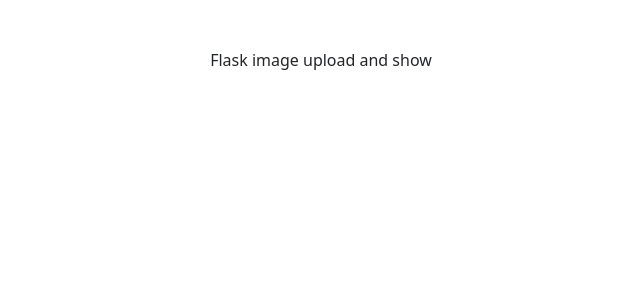
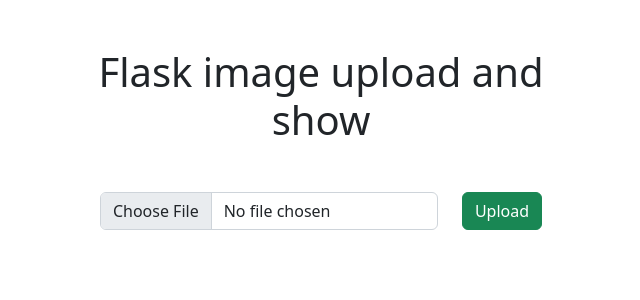
Before and after one commit to rashmi-carol-dsouza/balloon-detection, a Flask app: page / in a window 1280 px wide. Shown: the top 300 px of the page, without its empty margins (319-959 px from the left). Run offline with Flask 2, Linux system fonts and the light colour scheme; some libraries are stand-ins or nearby versions.

Commit message:
Adding upload option and saving option

```diff
--- a/app.py
+++ b/app.py
@@ -1,28 +1,43 @@
-from flask import Flask,render_template
-# import requests
-# import json
-# import pandas as pd
-# import sys
-# from model import geoloc
+from flask import Flask,render_template, send_from_directory,url_for
+from flask_uploads import UploadSet, IMAGES, configure_uploads
+from flask_wtf import FlaskForm
+from flask_wtf.file import FileField,FileAllowed,FileRequired
+from wtforms import SubmitField
 
 app = Flask(__name__)
+app.config["SECRET_KEY"] = "asddfgh"
+app.config["UPLOADED_PHOTOS_DEST"] = "uploads"
+
+photos = UploadSet("photos", IMAGES)
+configure_uploads(app,photos)
+
+class UploadForm(FlaskForm):
+    photo = FileField(
+        validators = [
+            FileAllowed(photos, " Only images are allowed"),
+            FileRequired("File Field should not be empty")
+
+        ]
+    )
+    submit = SubmitField("Upload")
+
+
+@app.route("/uploads/<filename>")
+def get_file(filename):
+    return send_from_directory(app.config["UPLOADED_PHOTOS_DEST"],filename)
 
 
 @app.route("/",methods=["GET","POST"])
 def home():
-    return render_template("index.html")
+    form = UploadForm()
+    if form.validate_on_submit():
+        filename = photos.save(form.photo.data)
+        file_url = url_for("get_file",filename=filename)
+    else:
+        file_url=None
+    return render_template("index.html",form=form,file_url=file_url)
 
 
-# @app.route("/toilets",methods=["GET"])
-# def toilet():
-#     args = request.args
-#     lat1 = args.get('lat')
-#     lng1 = args.get('lng')
-#     timing = args.get('open24')
-#     cost = args.get('free')
-#     if_accessible = args.get('accessible')
-#     result = geoloc(lat1,lng1,timing,cost,if_accessible)
-#     return result
 
 
 if __name__ == "__main__":
--- a/templates/index.html
+++ b/templates/index.html
@@ -18,7 +18,31 @@
       <div class="container">
         <div class="row">
             <div class="col-6 mx-auto mt-5 text-center">
-                <hi class="mb-5">Flask image upload and show</hi>
+                <h1 class="mb-5">Flask image upload and show</h1>
+                <form method="post" enctype="multipart/form-data">
+                    {{form.hidden_tag()}}
+
+                    {% for error in form.photo.errors %}
+                        <span style="color:red;">{{error}}</span>
+                    {% endfor%}
+
+                    <div class="row justify-content-center">
+                        <div class="col-auto">
+                            {{form.photo(class="form-control")}}
+                        </div>
+                        <div class="col-auto">
+                            {{form.submit(class="btn btn-success")}}
+                        </div>
+                    </div>
+
+                </form>
+
+                {% if file_url %}
+                    <div class="mt5">
+                        <img src="{{ file_url }}" style="width: 800px;">
+                    </div>
+
+                {% endif %}
             </div>
         </div>
       </div>
```
